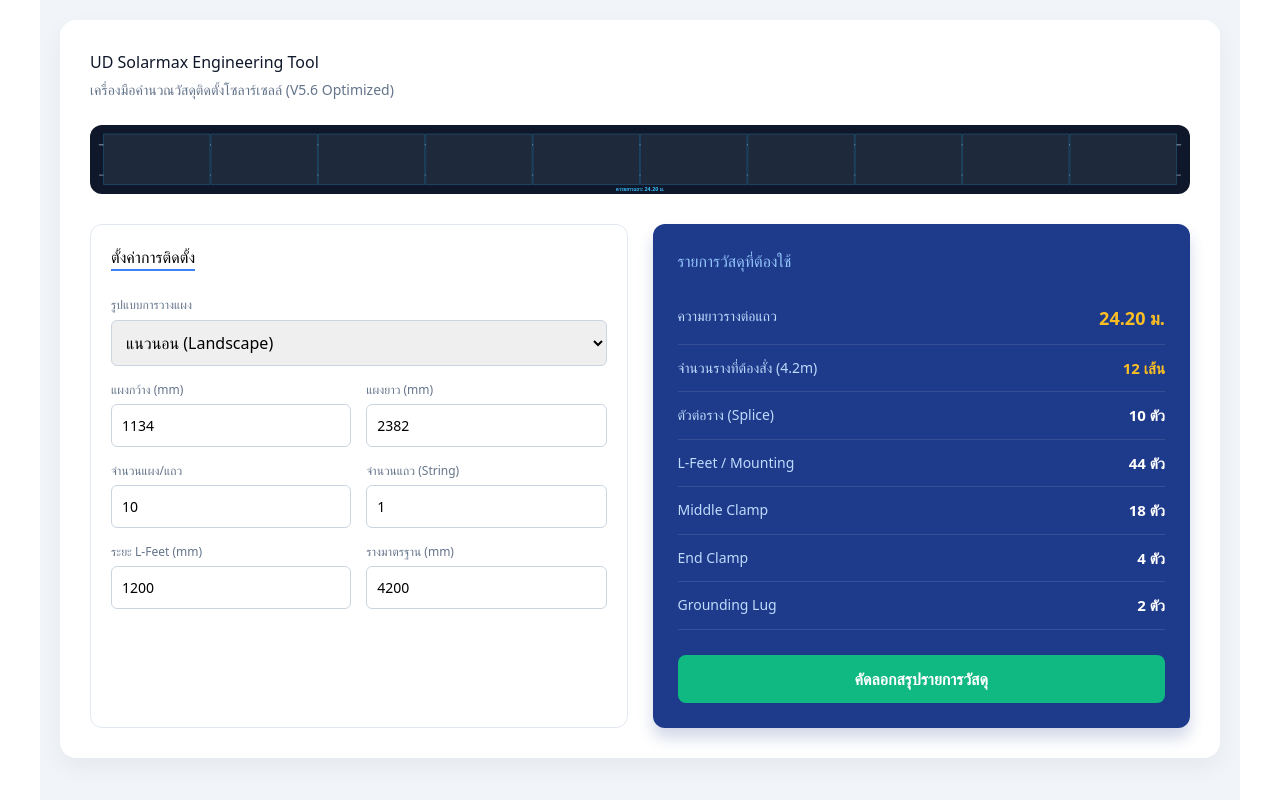
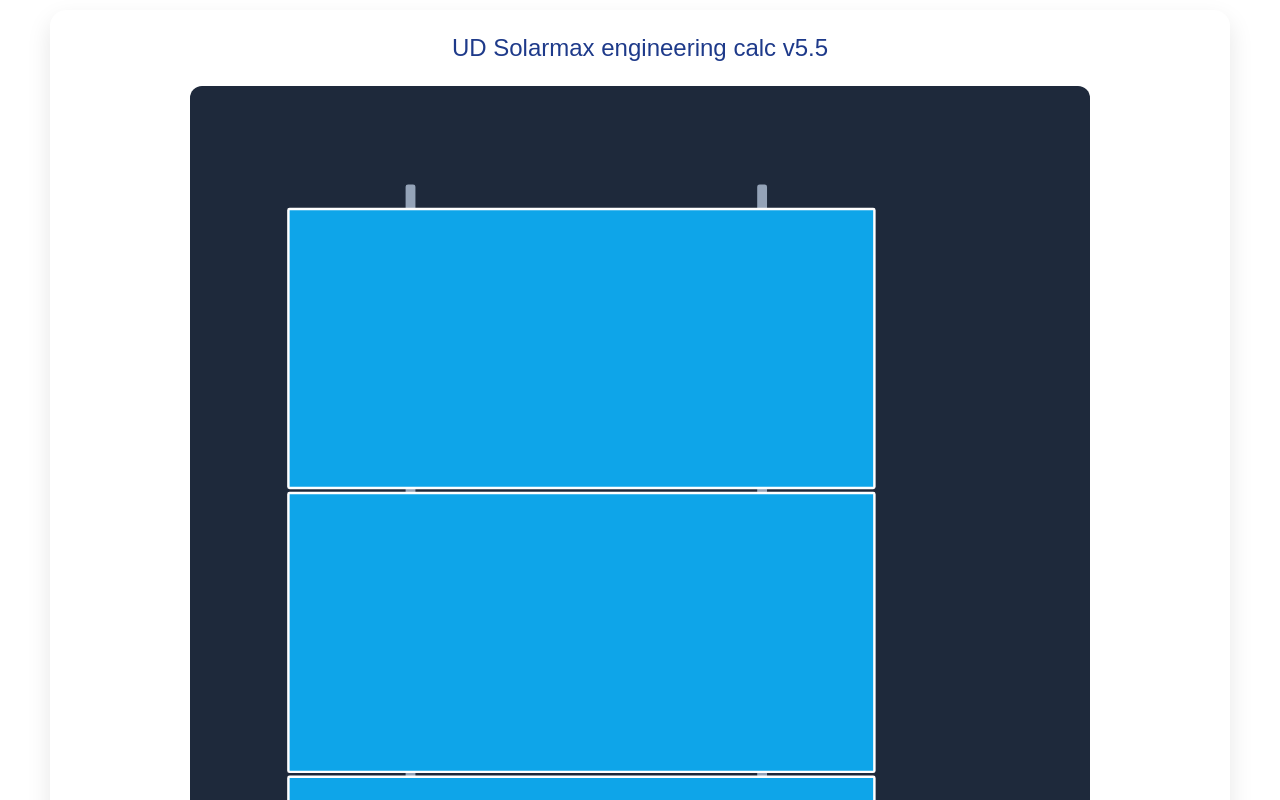
Before and after one commit to udsolarmax/udsolarmax_pv_calulation, a React (Create React App) app: page / in a window 1280 px wide. Shown: the top 800 px of the page. Built offline with nearby package versions, Linux system fonts and the light colour scheme.

Commit message:
Update App.js

```diff
--- a/src/App.js
+++ b/src/App.js
@@ -1,7 +1,6 @@
 import React, { useState, useEffect } from 'react';
 
 export default function App() {
-  // มาตรฐานแผง Hi-Volt ทั่วไป
   const [panelWidth, setPanelWidth] = useState(1134);
   const [panelLength, setPanelLength] = useState(2382);
   const [panelOrientation, setPanelOrientation] = useState('horizontal');
@@ -22,126 +21,123 @@
     panelTotalDim: 0
   });
 
-  // กำหนดขนาดแผงตามการวางจริง (Logic วิศวกร)
-  // Portrait: ด้านกว้างวางขวางราง | Landscape: ด้านยาววางขวางราง
-  const dimAlongRail = panelOrientation === 'vertical' ? panelWidth : panelLength;
-  const dimAcrossRail = panelOrientation === 'vertical' ? panelLength : panelWidth;
+  // ใช้ Logic การสลับค่าที่คุณส่งมา (Correct Logic)
+  const currentW = panelOrientation === 'vertical' ? panelWidth : panelLength;
+  const currentL = panelOrientation === 'vertical' ? panelLength : panelWidth;
 
   useEffect(() => {
-    // 1. คำนวณความยาวแผงรวม + ช่องว่าง Mid Clamp
-    const panelsDim = (panelCountPerString * dimAlongRail) + ((panelCountPerString - 1) * midClampSpace);
-
-    // 2. ความยาวรางสุทธิต่อ 1 แถว (รวม Overhang 2 ด้าน)
+    const panelsDim = (panelCountPerString * currentW) + ((panelCountPerString - 1) * midClampSpace);
     const rowLenMM = panelsDim + (2 * overhang);
 
-    // 3. จำนวนจุดต่อราง (Splice) - คิดจากจำนวนท่อนรางต่อแถว (มี 2 เส้นราง)
-    const railsPerSide = Math.ceil(rowLenMM / railLength);
-    const splicesPerString = Math.max(0, (railsPerSide - 1) * 2);
-
-    // 4. จำนวนรางที่ต้องสั่ง (เส้น)
-    const railsPerString = railsPerSide * 2;
-
-    // 5. L-Feet (ยึดตามระยะแป Purlin)
-    const lFeetPerSide = Math.ceil(rowLenMM / lFeetSpace) + 1;
-    const lFeetPerString = lFeetPerSide * 2;
+    const midPerString = (panelCountPerString - 1) * 2;
+    const railsPerString = Math.ceil((rowLenMM * 2) / railLength);
+    const splicesPerString = Math.max(0, railsPerString - 2);
+    const lFeetPerString = (Math.ceil(rowLenMM / lFeetSpace) + 1) * 2;
 
     setResults({
       totalRailLength: (rowLenMM / 1000).toFixed(2),
       totalRailsNeeded: railsPerString * stringCount,
-      midClamps: (panelCountPerString - 1) * 2 * stringCount,
+      midClamps: midPerString * stringCount,
       endClamps: 4 * stringCount,
       splices: splicesPerString * stringCount,
       lFeetCount: lFeetPerString * stringCount,
       panelTotalDim: (panelsDim / 1000).toFixed(2)
     });
-  }, [panelWidth, panelLength, panelCountPerString, stringCount, lFeetSpace, railLength, midClampSpace, overhang, panelOrientation, dimAlongRail]);
+  }, [currentW, currentL, panelCountPerString, stringCount, lFeetSpace, railLength, midClampSpace, overhang, panelOrientation]);
 
   const renderVisualizer = () => {
-    const panelsDimMM = (panelCountPerString * dimAlongRail) + ((panelCountPerString - 1) * midClampSpace);
+    const panelsDimMM = (panelCountPerString * currentW) + ((panelCountPerString - 1) * midClampSpace);
     const railLenMM = panelsDimMM + (2 * overhang);
 
-    // ปรับสเกล SVG ให้พอดีกับหน้าจอ
-    const viewW = panelOrientation === 'vertical' ? railLenMM + 400 : dimAcrossRail * 1.5;
-    const viewH = panelOrientation === 'vertical' ? dimAcrossRail * 1.5 : railLenMM + 400;
+    // ปรับ ViewBox ให้ยืดหยุ่นตามจำนวน String
+    if (panelOrientation === 'vertical') {
+      const vWidth = railLenMM + 800;
+      const vHeight = (currentL * stringCount) + (stringCount * 800);
 
       return (
-      <svg viewBox={`-200 -200 ${railLenMM + 400} ${dimAcrossRail + 400}`} style={{ width: '100%', height: 'auto', background: '#0f172a', borderRadius: '12px' }}>
-        {/* Rail 1 & 2 */}
-        <rect x="0" y={dimAcrossRail * 0.2} width={railLenMM} height="30" fill="#64748b" rx="5" />
-        <rect x="0" y={dimAcrossRail * 0.8} width={railLenMM} height="30" fill="#64748b" rx="5" />
-
-        {/* Panels */}
+        <svg viewBox={`-300 -500 ${vWidth} ${vHeight}`} style={{ width: '100%', height: 'auto', background: '#1e293b', borderRadius: '12px' }}>
+          {Array.from({ length: stringCount }).map((_, sIdx) => {
+            const yOff = sIdx * (currentL + 600);
+            return (
+              <g key={sIdx}>
+                <rect x="0" y={yOff + currentL * 0.25} width={railLenMM} height="40" fill="#94a3b8" rx="10" />
+                <rect x="0" y={yOff + currentL * 0.75} width={railLenMM} height="40" fill="#94a3b8" rx="10" />
                 {Array.from({ length: panelCountPerString }).map((_, pIdx) => (
-          <rect
-            key={pIdx}
-            x={overhang + (pIdx * (dimAlongRail + midClampSpace))}
-            y="0"
-            width={dimAlongRail}
-            height={dimAcrossRail}
-            fill="#1e293b"
-            stroke="#38bdf8"
-            strokeWidth="5"
-            rx="4"
-          />
+                  <rect key={pIdx} x={overhang + (pIdx * (currentW + midClampSpace))} y={yOff} width={currentW} height={currentL} fill="#334155" stroke="#475569" strokeWidth="10" rx="5" />
                 ))}
-
-        {/* Labels */}
-        <text x={railLenMM / 2} y={dimAcrossRail + 150} fill="#38bdf8" fontSize="120" textAnchor="middle" fontWeight="bold">
-          ความยาวแถว: {results.totalRailLength} ม.
-        </text>
+              </g>
+            );
+          })}
         </svg>
       );
+    } else {
+      // แนวนอน (Landscape) - แก้ไขให้ Render ตามจำนวน String
+      const vWidth = (currentW * 1.2);
+      const vHeight = (railLenMM * stringCount) + (stringCount * 800);
+
+      return (
+        <svg viewBox={`-400 -400 ${vWidth + 800} ${vHeight}`} style={{ width: '100%', height: 'auto', background: '#1e293b', borderRadius: '12px' }}>
+          {Array.from({ length: stringCount }).map((_, sIdx) => {
+            const yOff = sIdx * (railLenMM + 400);
+            return (
+              <g key={sIdx}>
+                {/* รางแนวนอน 2 เส้นยึดแผง */}
+                <rect x={currentW * 0.2} y={yOff} width="40" height={railLenMM} fill="#94a3b8" rx="10" />
+                <rect x={currentW * 0.8} y={yOff} width="40" height={railLenMM} fill="#94a3b8" rx="10" />
+                {Array.from({ length: panelCountPerString }).map((_, pIdx) => (
+                  <rect key={pIdx} x="0" y={yOff + overhang + (pIdx * (currentL + midClampSpace))} width={currentW} height={currentL} fill="#0ea5e9" stroke="#fff" strokeWidth="10" rx="5" />
+                ))}
+              </g>
+            );
+          })}
+        </svg>
+      );
+    }
   };
 
   return (
-    <div style={{ padding: "20px", maxWidth: "1200px", margin: "0 auto", backgroundColor: "#f1f5f9", minHeight: "100vh" }}>
-      <div style={{ backgroundColor: "white", borderRadius: "16px", boxShadow: "0 10px 25px rgba(0,0,0,0.05)", padding: "30px" }}>
-        <h2 style={{ color: "#0f172a", marginBottom: "5px" }}>UD Solarmax Engineering Tool</h2>
-        <p style={{ color: "#64748b", marginBottom: "25px", fontSize: "14px" }}>เครื่องมือคำนวณวัสดุติดตั้งโซลาร์เซลล์ (V5.6 Optimized)</p>
+    <div style={{ padding: "10px", maxWidth: "1200px", margin: "0 auto", fontFamily: "sans-serif" }}>
+      <div style={{ backgroundColor: "white", borderRadius: "16px", boxShadow: "0 10px 25px rgba(0,0,0,0.1)", padding: "20px" }}>
+        <h1 style={{ color: "#1e3a8a", textAlign: "center", marginBottom: "20px", fontSize: "24px" }}>UD Solarmax engineering calc v5.5</h1>
 
-        <div style={{ marginBottom: "30px" }}>
+        <div style={{ marginBottom: "20px", display: 'flex', justifyContent: 'center' }}>
+          <div style={{ width: '100%', maxWidth: '900px' }}>
             {renderVisualizer()}
           </div>
+        </div>
 
-        <div style={{ display: "grid", gridTemplateColumns: "repeat(auto-fit, minmax(350px, 1fr))", gap: "25px" }}>
-          {/* Input Section */}
-          <div style={{ background: "#ffffff", padding: "20px", borderRadius: "12px", border: "1px solid #e2e8f0" }}>
-            <h3 style={{ fontSize: "16px", marginBottom: "20px", borderBottom: "2px solid #3b82f6", display: "inline-block" }}>ตั้งค่าการติดตั้ง</h3>
-            <div style={{ display: "grid", gridTemplateColumns: "1fr 1fr", gap: "15px" }}>
-              <div style={{ gridColumn: "span 2" }}>
-                <label style={{ fontSize: "12px", color: "#64748b" }}>รูปแบบการวางแผง</label>
-                <select value={panelOrientation} onChange={(e) => setPanelOrientation(e.target.value)} style={{ width: "100%", padding: "10px", borderRadius: "6px", border: "1px solid #cbd5e1", marginTop: "5px" }}>
+        <div style={{ display: "grid", gridTemplateColumns: "repeat(auto-fit, minmax(320px, 1fr))", gap: "20px" }}>
+          <div style={{ background: "#f8fafc", padding: "20px", borderRadius: "12px", border: "1px solid #e2e8f0" }}>
+            <h3 style={{ marginBottom: "15px" }}>⚙️ ตั้งค่าการติดตั้ง</h3>
+            <select value={panelOrientation} onChange={(e) => setPanelOrientation(e.target.value)} style={{ width: "100%", padding: "10px", marginBottom: "15px", borderRadius: "8px" }}>
+              <option value="horizontal">แนวนอน (Landscape)</option>
               <option value="vertical">แนวตั้ง (Portrait)</option>
-                  <option value="horizontal">แนวนอน (Landscape)</option>
             </select>
-              </div>
+            <div style={{ display: "grid", gridTemplateColumns: "1fr 1fr", gap: "12px" }}>
               <InputBlock label="แผงกว้าง (mm)" value={panelWidth} onChange={setPanelWidth} />
               <InputBlock label="แผงยาว (mm)" value={panelLength} onChange={setPanelLength} />
-              <InputBlock label="จำนวนแผง/แถว" value={panelCountPerString} onChange={setPanelCountPerString} />
+              <InputBlock label="แผง/แถว" value={panelCountPerString} onChange={setPanelCountPerString} />
               <InputBlock label="จำนวนแถว (String)" value={stringCount} onChange={setStringCount} />
+              <InputBlock label="ระยะเหลือปลายราง (mm)" value={overhang} onChange={setOverhang} />
+              <InputBlock label="Mid Clamp (mm)" value={midClampSpace} onChange={setMidClampSpace} />
               <InputBlock label="ระยะ L-Feet (mm)" value={lFeetSpace} onChange={setLFeetSpace} />
               <InputBlock label="รางมาตรฐาน (mm)" value={railLength} onChange={setRailLength} />
             </div>
           </div>
 
-          {/* Results Section */}
-          <div style={{ background: "#1e3a8a", color: "white", padding: "25px", borderRadius: "12px", boxShadow: "0 10px 15px rgba(30, 58, 138, 0.2)" }}>
-            <h3 style={{ color: "#93c5fd", marginBottom: "20px", fontSize: "16px" }}>รายการวัสดุที่ต้องใช้</h3>
-            <ResultRow label="ความยาวรางต่อแถว" value={`${results.totalRailLength} ม.`} highlight />
-            <ResultRow label="จำนวนรางที่ต้องสั่ง (4.2m)" value={`${results.totalRailsNeeded} เส้น`} highlightColor="#fbbf24" />
+          <div style={{ background: "#1e3a8a", color: "white", padding: "25px", borderRadius: "12px" }}>
+            <h3 style={{ color: "#93c5fd", marginBottom: "20px" }}>📦 รายการวัสดุ UD Solarmax</h3>
+            <ResultRow label="ความยาวรางรวม/แถว" value={`${results.totalRailLength} ม.`} highlight />
+            <ResultRow label="จำนวนรางที่ต้องสั่ง" value={`${results.totalRailsNeeded} เส้น`} highlightColor="#fbbf24" />
             <ResultRow label="ตัวต่อราง (Splice)" value={`${results.splices} ตัว`} />
-            <ResultRow label="L-Feet / Mounting" value={`${results.lFeetCount} ตัว`} />
+            <ResultRow label="L-Feet" value={`${results.lFeetCount} ตัว`} />
             <ResultRow label="Middle Clamp" value={`${results.midClamps} ตัว`} />
             <ResultRow label="End Clamp" value={`${results.endClamps} ตัว`} />
-            <ResultRow label="Grounding Lug" value={`${2 * stringCount} ตัว`} />
-
             <button onClick={() => {
-              const text = `☀️ *UD Solarmax Summary*\n------------------\nวางแผง: ${panelOrientation === 'vertical' ? 'แนวตั้ง' : 'แนวนอน'}\nจำนวน: ${panelCountPerString} แผง x ${stringCount} แถว\nรางรวม: ${results.totalRailLength} ม.\nต้องใช้ราง: ${results.totalRailsNeeded} เส้น\nL-Feet: ${results.lFeetCount} ตัว\nSplice: ${results.splices} ตัว`;
+              const text = `☀️ UD Solarmax: รวม ${stringCount} แถว, ราง ${results.totalRailLength}ม. (${results.totalRailsNeeded}เส้น), L-Feet ${results.lFeetCount}ตัว`;
               navigator.clipboard.writeText(text);
-              alert("สรุปรายการวัสดุถูกคัดลอกแล้ว!");
-            }} style={{ width: "100%", marginTop: "25px", padding: "12px", background: "#10b981", color: "white", border: "none", borderRadius: "8px", fontWeight: "bold", cursor: "pointer", fontSize: "16px" }}>
-              คัดลอกสรุปรายการวัสดุ
-            </button>
+              alert("คัดลอกสรุปแล้ว!");
+            }} style={{ width: "100%", marginTop: "20px", padding: "15px", background: "#10b981", color: "white", border: "none", borderRadius: "8px", fontWeight: "bold", cursor: "pointer" }}>📋 คัดลอกสรุปข้อมูล</button>
           </div>
         </div>
       </div>
@@ -151,13 +147,13 @@
 
 const InputBlock = ({ label, value, onChange }) => (
   <div>
-    <label style={{ display: "block", fontSize: "12px", color: "#64748b", marginBottom: "5px" }}>{label}</label>
-    <input type="number" value={value} onChange={e => onChange(Number(e.target.value))} style={{ width: "100%", padding: "10px", border: "1px solid #cbd5e1", borderRadius: "6px", fontSize: "14px" }} />
+    <label style={{ display: "block", fontSize: "11px", color: "#64748b", marginBottom: "3px" }}>{label}</label>
+    <input type="number" value={value} onChange={e => onChange(Number(e.target.value))} style={{ width: "100%", padding: "8px", border: "1px solid #cbd5e1", borderRadius: "6px" }} />
   </div>
 );
 
 const ResultRow = ({ label, value, highlight, highlightColor = "white" }) => (
-  <div style={{ display: "flex", justifyContent: "space-between", padding: "12px 0", borderBottom: "1px solid rgba(255,255,255,0.1)" }}>
+  <div style={{ display: "flex", justifyContent: "space-between", padding: "10px 0", borderBottom: "1px solid rgba(255,255,255,0.1)" }}>
     <span style={{ fontSize: "14px", color: "#bfdbfe" }}>{label}</span>
     <span style={{ fontWeight: "bold", fontSize: highlight ? "18px" : "15px", color: highlight ? "#fbbf24" : highlightColor }}>{value}</span>
   </div>
```
Lines whose indentation alone changed are shown as unchanged.
